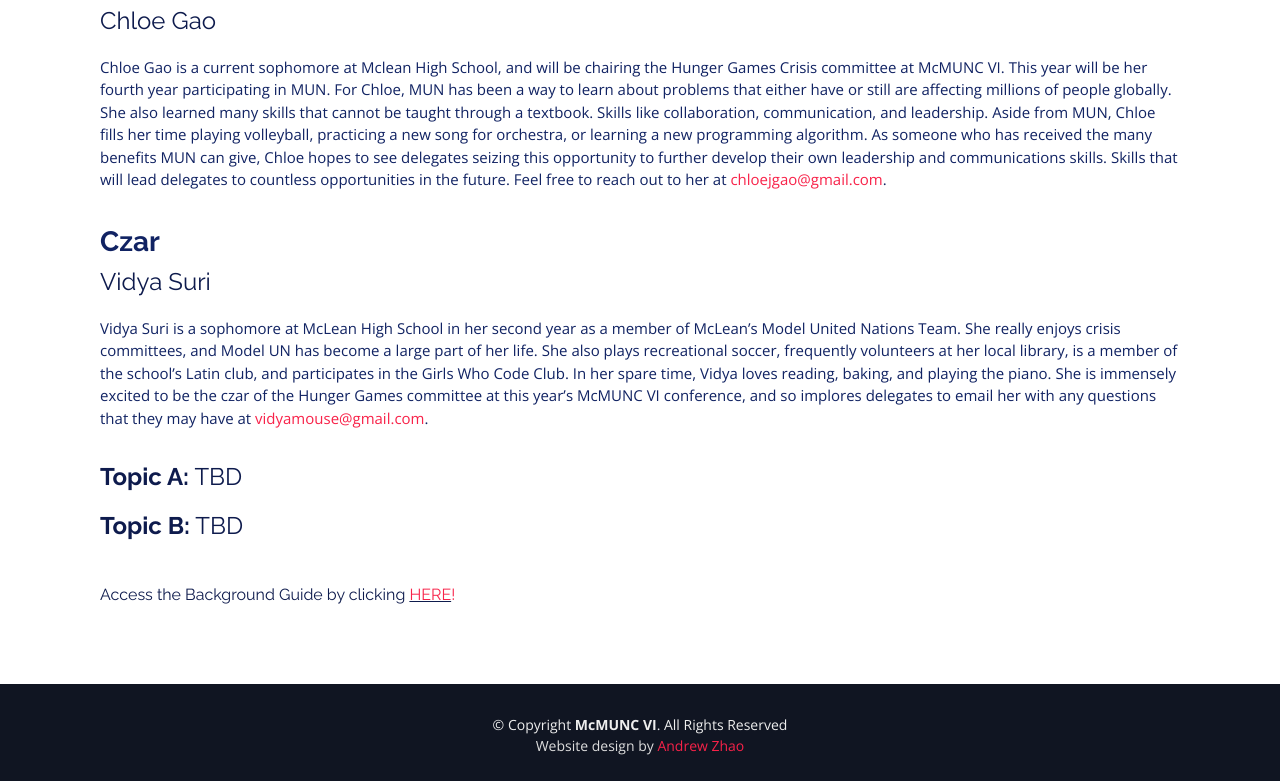
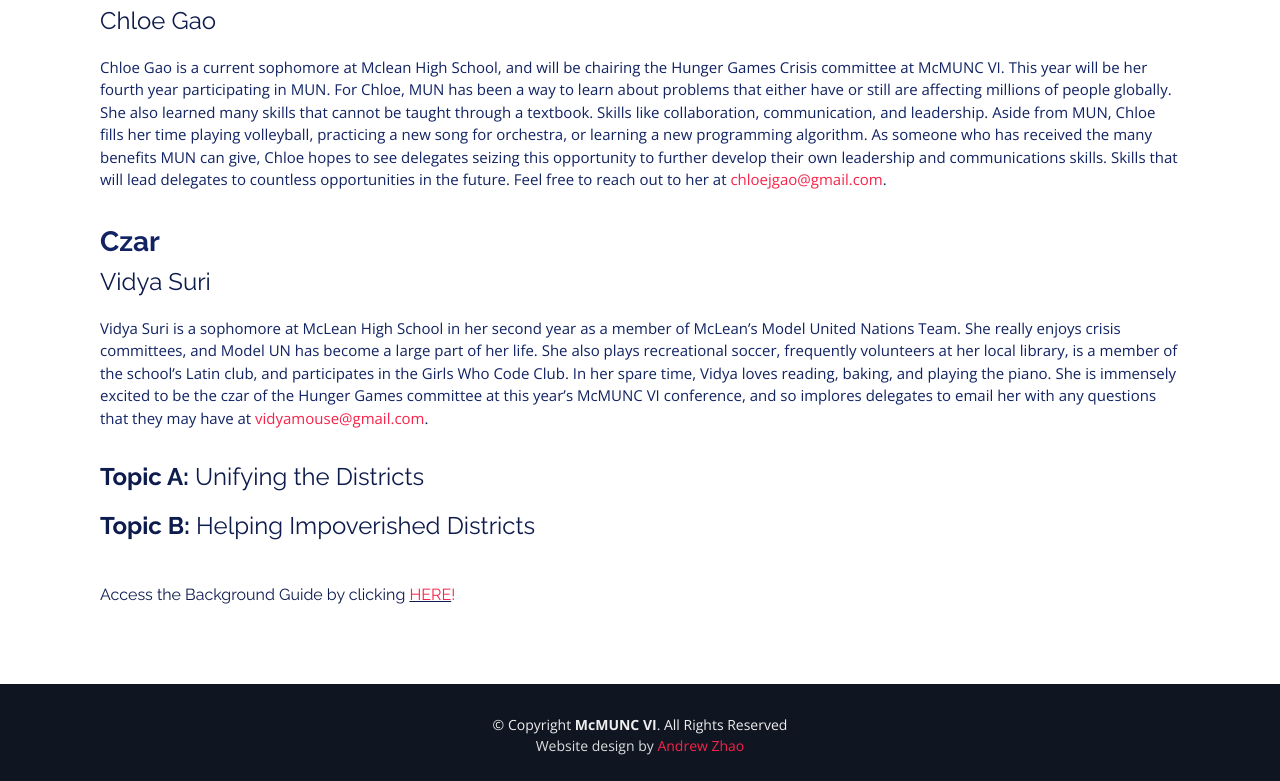
Before and after one commit to mcleanmunc/mcleanmun.github.io, a plain HTML site: page 12_Districts.html in a window 1280 px wide. Shown: the part 544-1325 px from the top of the page. Drawn offline with nearby package versions, Linux system fonts and the light colour scheme.

Commit message:
updatePt2

```diff
--- a/12_Districts.html
+++ b/12_Districts.html
@@ -91,8 +91,8 @@
             <br>
             <div class="col">
               <div class="details">
-                <h4><b>Topic A:</b> TBD</h4>
-                <h4><b>Topic B:</b> TBD</h4>
+                <h4><b>Topic A:</b> Unifying the Districts</h4>
+                <h4><b>Topic B:</b> Helping Impoverished Districts</h4>
               </div>
             </div>
             <br>
```
